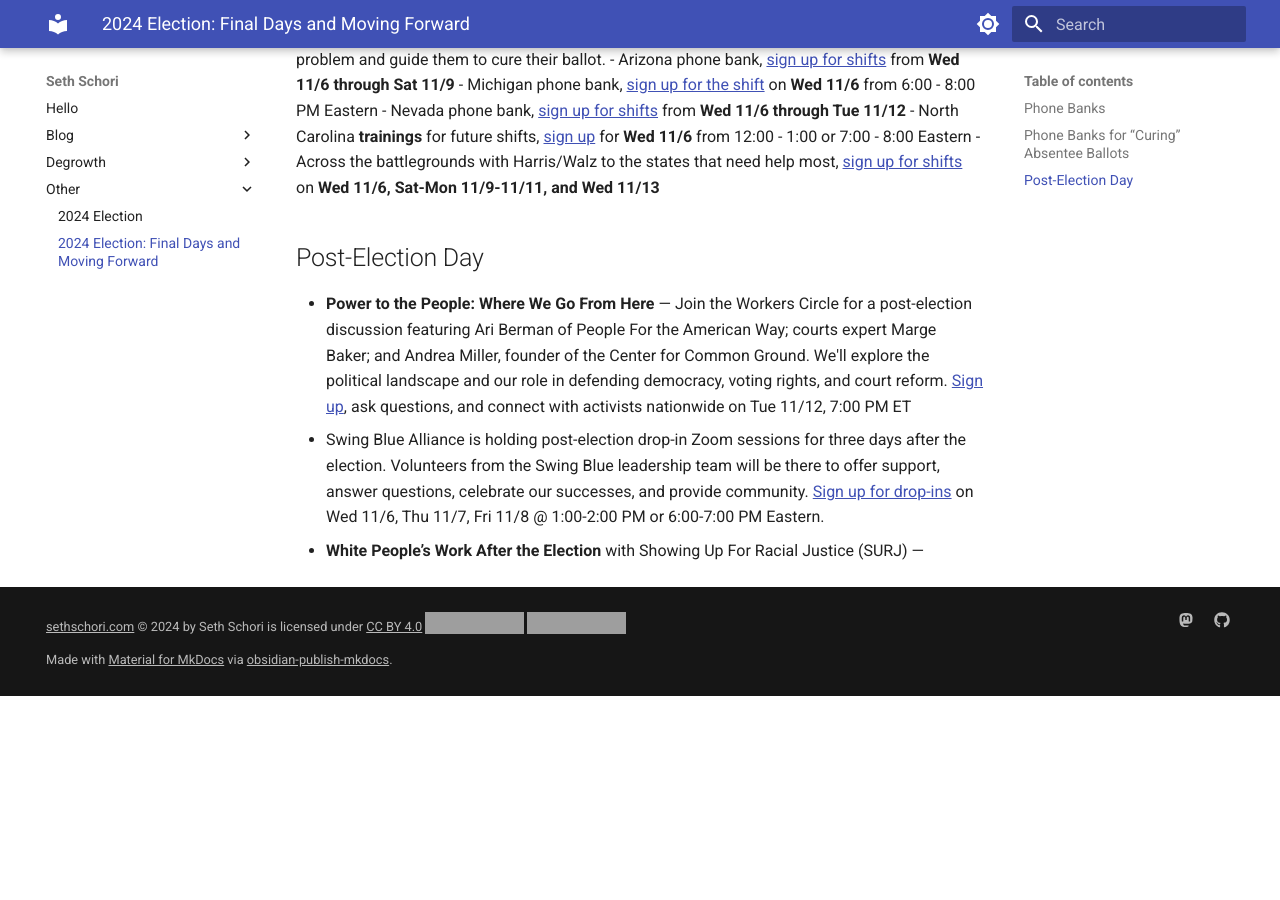
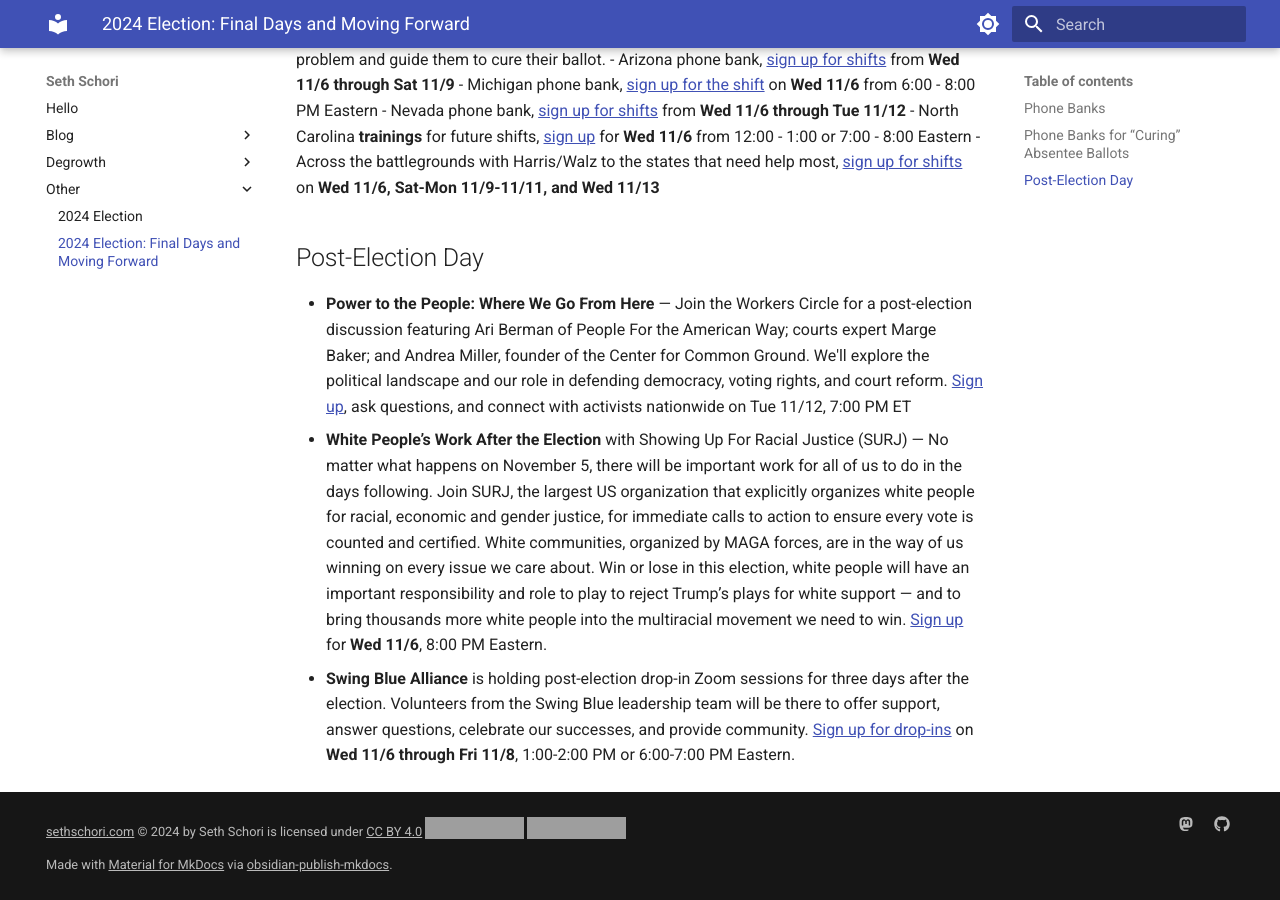
Before and after one commit to sethschori/sethschori.github.io, an MkDocs documentation site: the page built from docs/other/2024-election-ending.md, in a window 1280 px wide and 900 px high, scrolled down 1129 px. Built offline with MkDocs 1.6.1 and Material for MkDocs 9.7.7, drawn with Linux system fonts in a browser that asks for light colours; before the commit the page ends 1825 px from its top, so only the background shows below that; grey boxes are pictures that could not be loaded.

Commit message:
vault backup: 2024-11-02 10:10:17

```diff
--- a/docs/other/2024-election-ending.md
+++ b/docs/other/2024-election-ending.md
@@ -20,5 +20,5 @@ This election will be very close and every vote must be counted. Vote/ballot cur
 - Across the battlegrounds with Harris/Walz to the states that need help most, [sign up for shifts](https://events.democrats.org/event/684133/) on **Wed 11/6, Sat-Mon 11/9-11/11, and Wed 11/13**
 ## Post-Election Day
 - **Power to the People: Where We Go From Here** — Join the Workers Circle for a post-election discussion featuring Ari Berman of People For the American Way; courts expert Marge Baker; and Andrea Miller, founder of the Center for Common Ground. We'll explore the political landscape and our role in defending democracy, voting rights, and court reform. [Sign up](https://us02web.zoom.us/meeting/register/tZMpdu6pqDwtH9XIzrp7nk2s51HqZesarWsd#/registration), ask questions, and connect with activists nationwide on Tue 11/12, 7:00 PM ET
-- Swing Blue Alliance is holding post-election drop-in Zoom sessions for three days after the election. Volunteers from the Swing Blue leadership team will be there to offer support, answer questions, celebrate our successes, and provide community. [Sign up for drop-ins](https://www.mobilize.us/swingbluealliance/event/740136/) on Wed 11/6, Thu 11/7, Fri 11/8 @ 1:00-2:00 PM or 6:00-7:00 PM Eastern.
-- **White People’s Work After the Election** with Showing Up For Racial Justice (SURJ) —
+- **White People’s Work After the Election** with Showing Up For Racial Justice (SURJ) — No matter what happens on November 5, there will be important work for all of us to do in the days following. Join SURJ, the largest US organization that explicitly organizes white people for racial, economic and gender justice, for immediate calls to action to ensure every vote is counted and certified. White communities, organized by MAGA forces, are in the way of us winning on every issue we care about. Win or lose in this election, white people will have an important responsibility and role to play to reject Trump’s plays for white support — and to bring thousands more white people into the multiracial movement we need to win. [Sign up](https://www.mobilize.us/surj/event/733189/) for **Wed 11/6**, 8:00 PM Eastern.
+- **Swing Blue Alliance** is holding post-election drop-in Zoom sessions for three days after the election. Volunteers from the Swing Blue leadership team will be there to offer support, answer questions, celebrate our successes, and provide community. [Sign up for drop-ins](https://www.mobilize.us/swingbluealliance/event/740136/) on **Wed 11/6 through Fri 11/8**, 1:00-2:00 PM or 6:00-7:00 PM Eastern.
```
